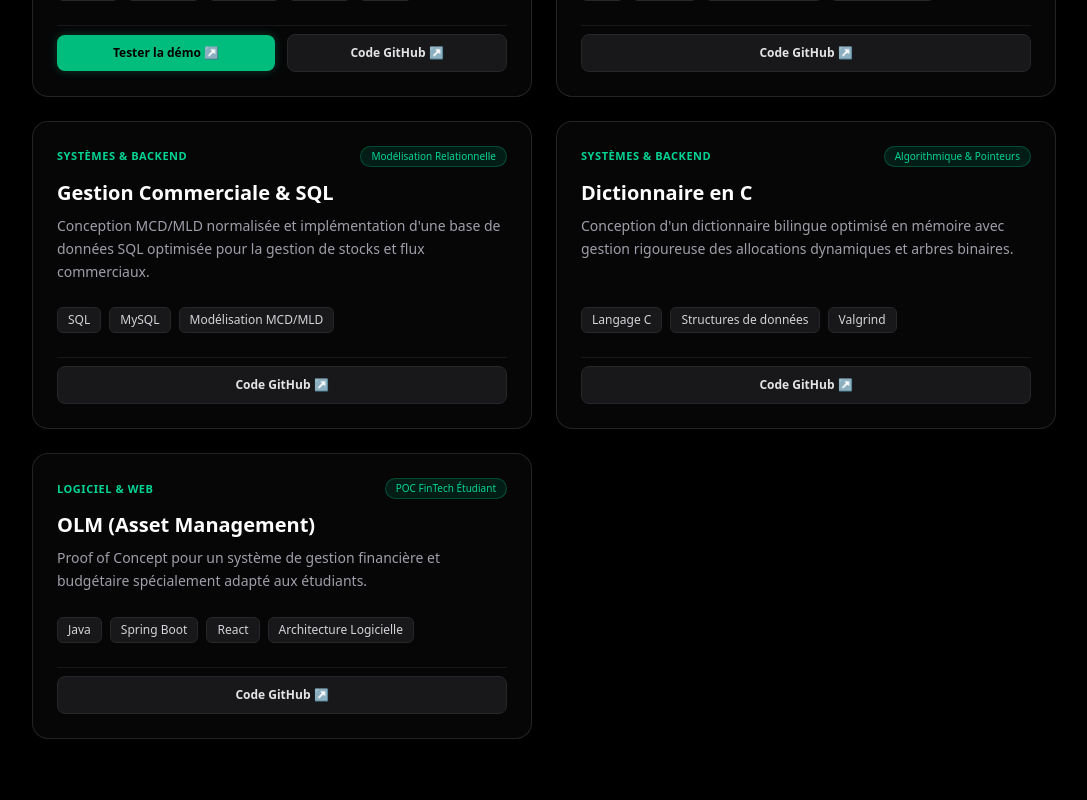
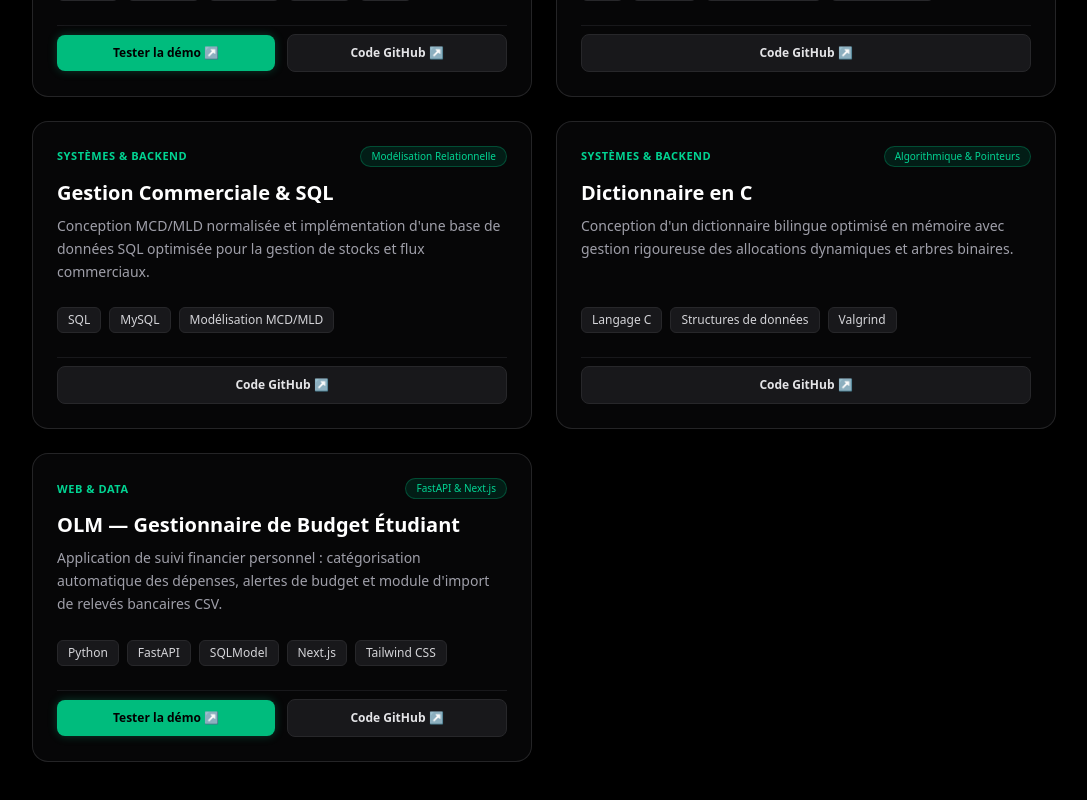
Before and after one commit to MathisLc25/cv-data-green, a Next.js app: page / in a window 1280 px wide. Shown: the part 2189-2989 px from the top of the page, without its empty margins (96-1183 px from the left). Built offline with nearby package versions, Linux system fonts and the light colour scheme.

Commit message:
fix: typage txList et mise a jour page d'accueil

```diff
--- a/src/app/page.tsx
+++ b/src/app/page.tsx
@@ -93,12 +93,13 @@ const projects: Project[] = [
     github: "https://github.com/MathisLc25/Projet-C-",
   },
   {
-    title: "OLM (Asset Management)",
-    category: "Logiciel & Web",
-    badge: "POC FinTech Étudiant",
-    desc: "Proof of Concept pour un système de gestion financière et budgétaire spécialement adapté aux étudiants.",
-    tech: "Java, Spring Boot, React, Architecture Logicielle",
-    github: "https://github.com/MathisLc25/JEECE-LedgerOne-Test-Technique",
+  title: "OLM — Gestionnaire de Budget Étudiant",
+  category: "Web & Data",
+  badge: "FastAPI & Next.js",
+  desc: "Application de suivi financier personnel : catégorisation automatique des dépenses, alertes de budget et module d'import de relevés bancaires CSV.",
+  tech: "Python, FastAPI, SQLModel, Next.js, Tailwind CSS",
+  demo: "/olm",
+  github: "https://github.com/MathisLc25/OLM-Dashboard",
   },
 ];
 
```
